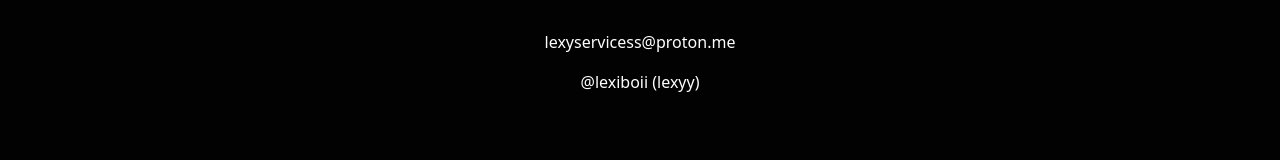
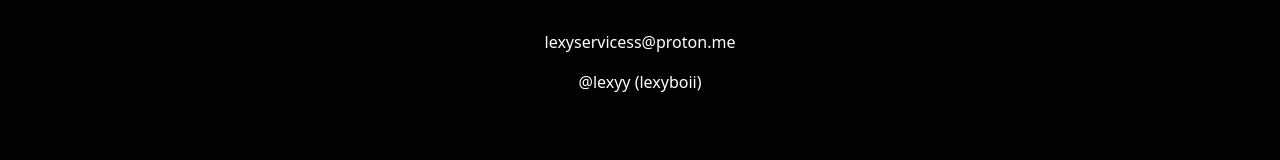
Before and after one commit to lexyboi/lexyservices, a Next.js app: page / in a window 1280 px wide. Shown: the part 666-826 px from the top of the page. Built offline with nearby package versions, Linux system fonts and the light colour scheme.

Commit message:
Update page.tsx

```diff
--- a/app/page.tsx
+++ b/app/page.tsx
@@ -65,7 +65,7 @@
           <p className="text-muted-foreground mb-8 animate-bounce-subtle">Sorularınız için bizimle iletişime geçin</p>
           <div className="space-y-4">
             <p className="text-foreground">lexyservicess@proton.me</p>
-            <p className="text-foreground">@lexiboii (lexyy)</p>
+            <p className="text-foreground">@lexyy (lexyboii)</p>
           </div>
         </div>
       </section>
```
